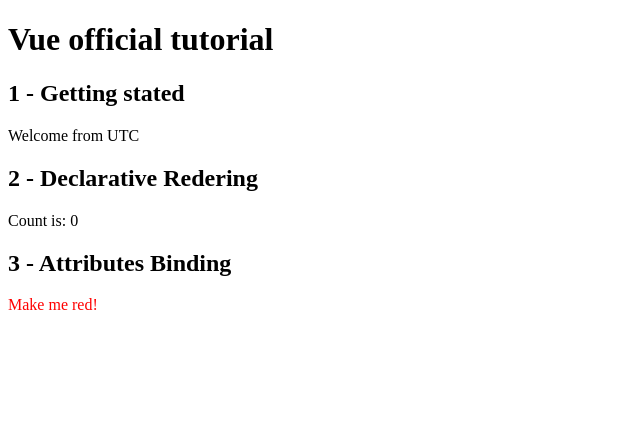
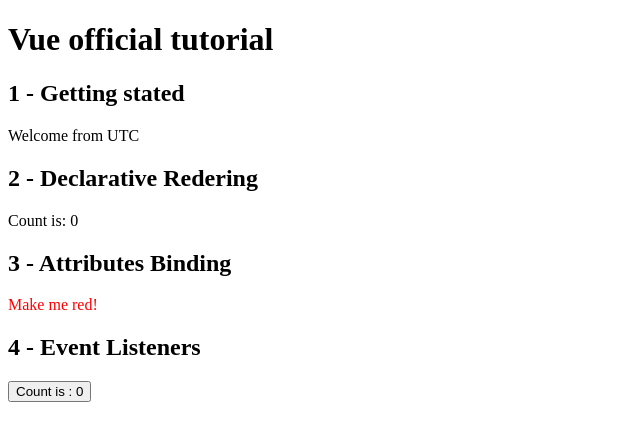
Before and after one commit to DavidQP/official-vue-tutorial, a Vue app: page / in a window 1280 px wide. Shown: the top 440 px of the page, without its empty margins (0-640 px from the left). Built offline with nearby package versions, Linux system fonts and the light colour scheme.

Commit message:
Add event listening section

```diff
--- a/src/App.vue
+++ b/src/App.vue
@@ -4,6 +4,8 @@
 import GettingStarted from '@/components/GettingStarted.vue'
 import DeclarativeRendering from '@/components/DeclarativeRendering.vue'
 import AttributesBinding from '@/components/AttributesBinding.vue'
+import EventListeners  from '@/components/EventListeners.vue'
+
 const section = ref(0);
 </script>
 
@@ -12,4 +14,5 @@
   <GettingStarted :section="1" />
   <DeclarativeRendering :section="2" />
   <AttributesBinding :section="3" />
+  <EventListeners :section="4" />
 </template>
--- /dev/null
+++ b/src/components/EventListeners.vue
@@ -0,0 +1,24 @@
+<script setup>
+import { defineProps, ref } from 'vue'
+
+const props = defineProps({
+  section: {
+    type: Number,
+    default: 0
+  }
+})
+
+const title = ref('Event Listeners')
+const count = ref(0)
+
+// functions
+function increment() {
+  count.value++;
+}
+
+</script>
+
+<template>
+  <h2>{{ section }} - {{ title }}</h2>
+  <button @click="increment">Count is : {{ count }}</button>
+</template>
```
